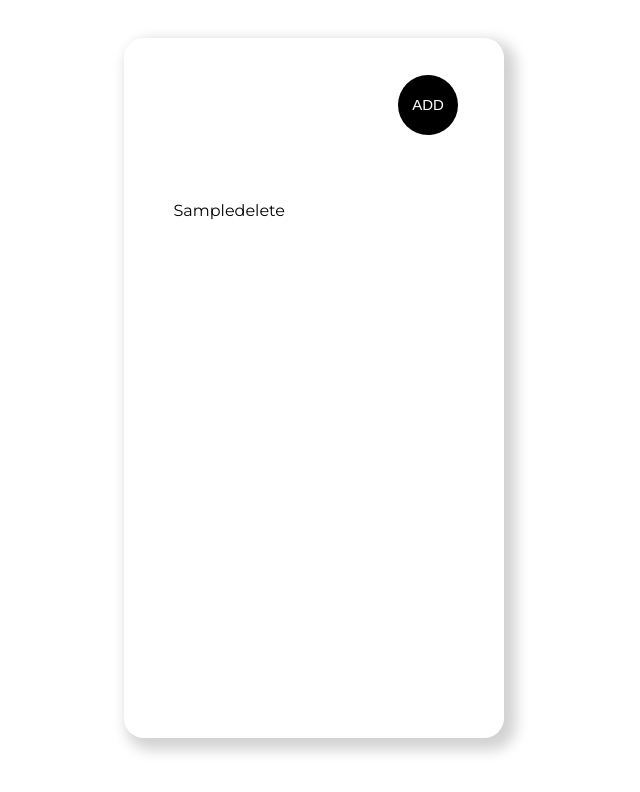
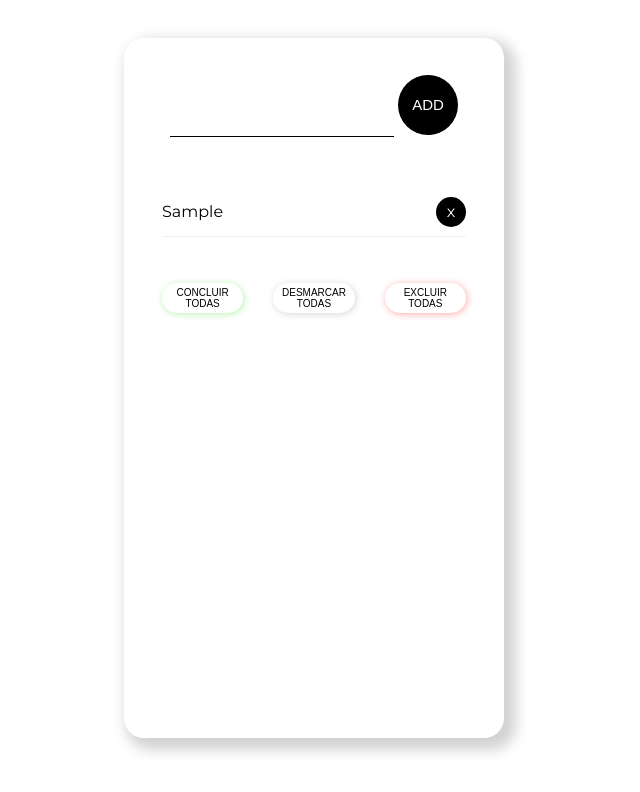
Before and after one commit to barrosraffa/estudos-JavaScript, a plain HTML site: page todo-list/todo.html in a window 1280 px wide. Both pictures are taken after typing "Sample" into the empty fields and a click on the button "ADD". Shown: the whole page, without its empty margins (332-972 px from the left). Drawn offline with Linux system fonts and the light colour scheme.

Commit message:
atualização de hover css : ok

```diff
--- a/todo-list/todo.css
+++ b/todo-list/todo.css
@@ -41,11 +41,42 @@ h1 {
 li {
     list-style: none;
     line-height: 3;
+    display: flex;
+    justify-content: space-between;
+    cursor: pointer;
+    align-items: center;
+    border-bottom: 1px solid #efefef;
+}
+
+ul {
+    padding: 0;
+}
+
+ul li.checked {
+    text-decoration: line-through;
+    color: #444444;
+
+}
+
+span {
+    background-color: black;
+    color: white;
+    width: 30px;
+    height: 30px;
+    border-radius: 50%;
+    align-items: center;
+    display: flex;
+    justify-content: center;
+}
+
+span:hover {
+    background-color: red;
+
 }
 
 .body-conteudo-tarefas {
     background-color: #ffffff;
-    width: 95%;
+    width: 80%;
     height: 75%;
     margin: 0 auto;
     border-radius: 20px;
@@ -64,13 +95,20 @@ input {
     border-bottom: 1px solid;
     border: none;
     font-size: 15px;
-    text-transform: uppercase;
     color: black;
     outline: none;
     font-family: 'Montserrat', sans-serif;
+    border-bottom: 1px solid;
+    text-align: center;
 }
 ::-webkit-input-placeholder {
     color: black;
+}
+
+.botoes-acoes {
+    display: flex;
+    justify-content: center;
+    margin-top: 15%;
 }
 
 .botao-add {
@@ -86,6 +124,63 @@ input {
     cursor: pointer;
 }
 
+.tarefas-concluidas {
+    width: 90px;
+    height: 30px;
+    border: none;
+    background: white;
+    color: black;
+    font-size: 10px;
+    outline: none;
+    cursor: pointer;
+    border-radius: 20px;
+    text-transform: uppercase;
+    box-shadow: 1px 1px 7px 0px rgba(158, 237, 148, 0.75);
+}
+
+.tarefas-concluidas:hover {
+    background-color: rgb(62, 167, 62);
+    color: white;
+}
+
+.excluir-tarefas {
+    width: 90px;
+    height: 30px;
+    border: none;
+    background: white;
+    color: black;
+    font-size: 10px;
+    outline: none;
+    cursor: pointer;
+    border-radius: 20px;
+    text-transform: uppercase;
+    box-shadow: 1px 1px 7px 0px rgba(255, 141, 141, 0.75)
+}
+
+.excluir-tarefas:hover {
+    background-color: red;
+    color: white;
+}
+
+.desmarcar-tarefas {
+    width: 90px;
+    height: 30px;
+    border: none;
+    background: white;
+    color: black;
+    font-size: 10px;
+    outline: none;
+    cursor: pointer;
+    border-radius: 20px;
+    margin: 0 30px;
+    text-transform: uppercase;
+    box-shadow: 1px 1px 7px 0px rgba(201, 201, 201, 0.75)
+}
+
+.desmarcar-tarefas:hover {
+    background-color: rgb(135, 135, 135);
+    color: white;
+}
 
 /* .lista-tarefas {
 
--- a/todo-list/todo.html
+++ b/todo-list/todo.html
@@ -16,6 +16,11 @@
             </div>
             <div class="body-conteudo-tarefas">
                 <ul  class="lista-tarefas" id="listaTarefas"></ul>
+                <div class="botoes-acoes">
+                    <button class="tarefas-concluidas" id="botaoTodasTarefaConcluida">Concluir todas</button>
+                    <button class="desmarcar-tarefas" id="btnDesmarcarTodas"> Desmarcar todas</button>
+                    <button class="excluir-tarefas" id="btnExcluirTodas"> Excluir todas</button>
+                </div>
             </div>
         </section>
     </main>
--- a/todo-list/todo.js
+++ b/todo-list/todo.js
@@ -1,6 +1,9 @@
 let botaoAdd = document.getElementById('botaoAdd');
 let listaTarefas = document.getElementById('listaTarefas');
 let inputDigitarTarefa = document.getElementById('digitarTarefa');
+let botaoTarefaConcluida = document.getElementById('botaoTarefaConcluida');
+let btnDesmarcarTodas = document.getElementById('btnDesmarcarTodas');
+let btnExcluirTodas = document.getElementById('btnExcluirTodas');
 
 botaoAdd.addEventListener('click', botaoAdicionar)
 
@@ -21,14 +24,12 @@ function botaoAdicionar() {
     tarefaLi.innerHTML = inputDigitarTarefa.value //ve o valor do meu input e se tiver maior que 0 ele adiciona no html
     listaTarefas.appendChild(tarefaLi)
 
-
     //limpando o input de tarefas
     inputDigitarTarefa.value = ' '
 
-
-    //deletando tarefas
+    //removendo uma tarefa
     let deletarTarefa = document.createElement("span")
-    deletarTarefa.innerText = "delete"
+    deletarTarefa.innerText = "x"
     tarefaLi.appendChild(deletarTarefa)
 
     deletarTarefa.addEventListener("click" , function(){
@@ -36,9 +37,9 @@ function botaoAdicionar() {
     })
 
     // concluindo uma tarefa
-    // removendo uma tarefa
+}
+    // deletando tarefas
     // concluindo todas as tarefas
     // desmarcando todas as tarefas
     // removendo todas as tarefas
     // Adicionar o atributo que permite a movimentação
-}
```
